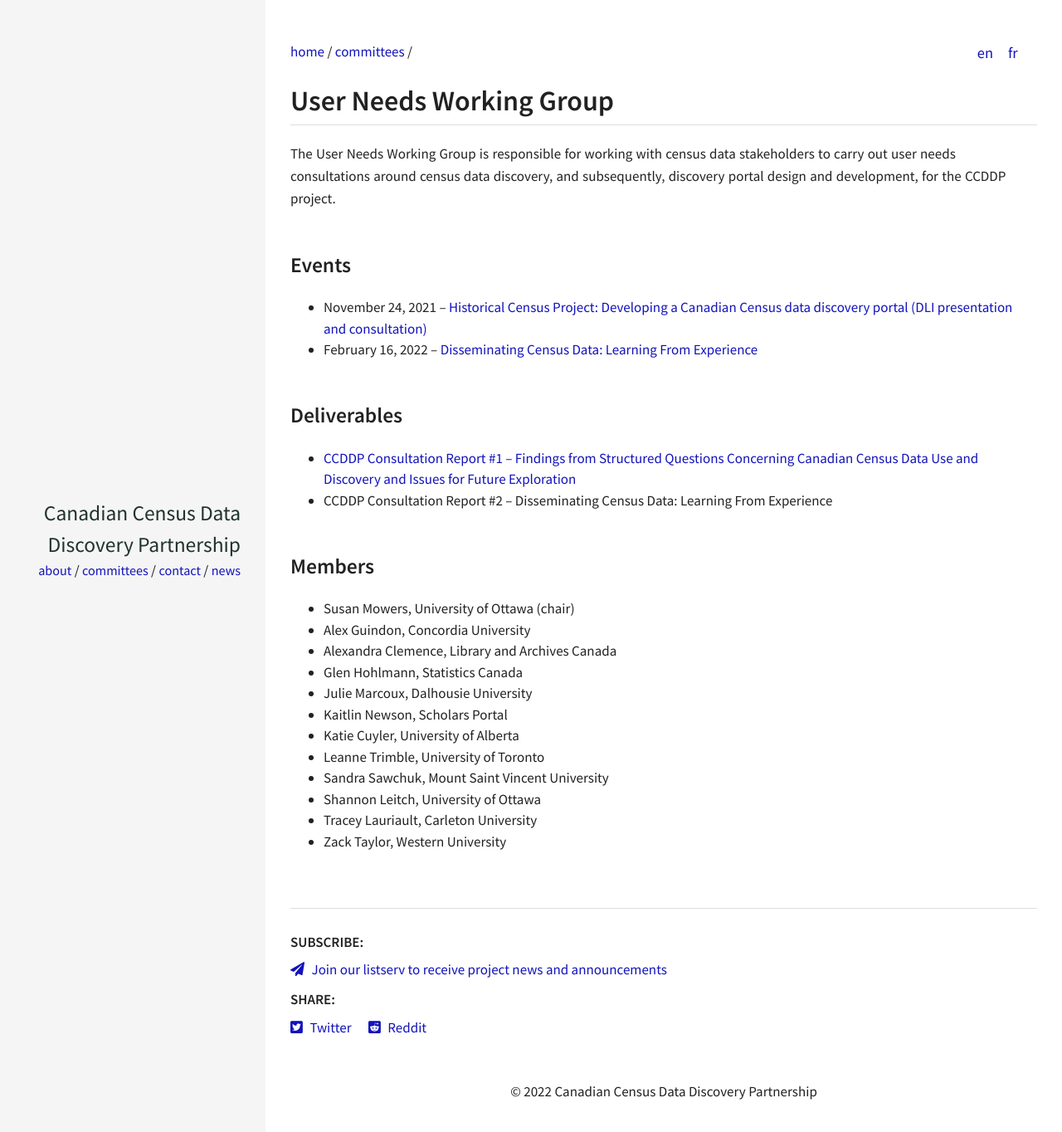
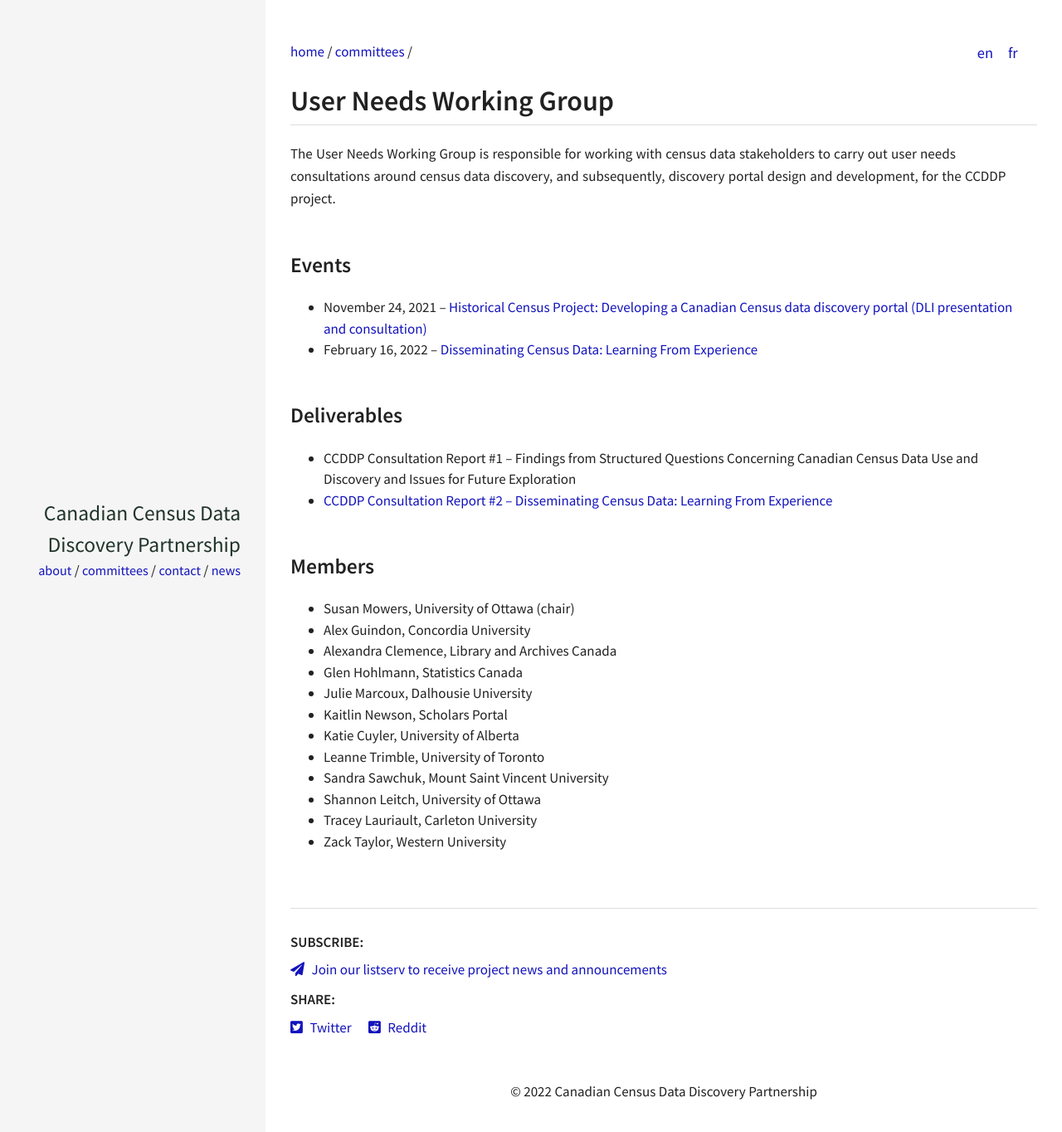
Before and after one commit to census-recensement/census-recensement.github.io, a Jekyll site: the page built from en/committees/user-needs.md, in a window 1280 px wide. Shown: the top 1364 px of the page at 83% size. Built offline with Jekyll 4.4.1, drawn with Linux system fonts in a browser that asks for light colours.

Commit message:
fixing link

```diff
--- a/en/committees/user-needs.md
+++ b/en/committees/user-needs.md
@@ -14,8 +14,8 @@
 
 ### Deliverables
 
-- [CCDDP Consultation Report \#1 – Findings from Structured Questions Concerning Canadian Census Data Use and Discovery and Issues for Future Exploration](http://hdl.handle.net/10393/43644)
-- CCDDP Consultation Report \#2 -- Disseminating Census Data: Learning From Experience
+- CCDDP Consultation Report \#1 – Findings from Structured Questions Concerning Canadian Census Data Use and Discovery and Issues for Future Exploration
+- [CCDDP Consultation Report \#2 -- Disseminating Census Data: Learning From Experience](http://hdl.handle.net/10393/43644)
 
 ### Members
 
```
